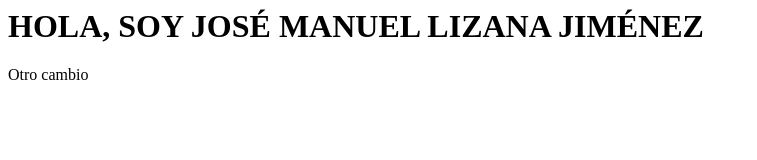
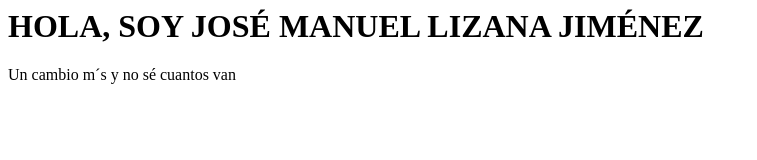
Before and after one commit to joseliza/a62, a plain HTML site: page index.html in a window 1280 px wide. Shown: the whole page, without its empty margins (0-757 px from the left). Drawn offline with Linux system fonts and the light colour scheme.

Commit message:
Otro cambio más en index.html

```diff
--- a/index.html
+++ b/index.html
@@ -1,2 +1,2 @@
 <h1>HOLA, SOY JOS&Eacute; MANUEL LIZANA JIM&Eacute;NEZ</h1>
-<body>Otro cambio</body>
+<body>Un cambio m&acute;s y no s&eacute; cuantos van</body>
```
